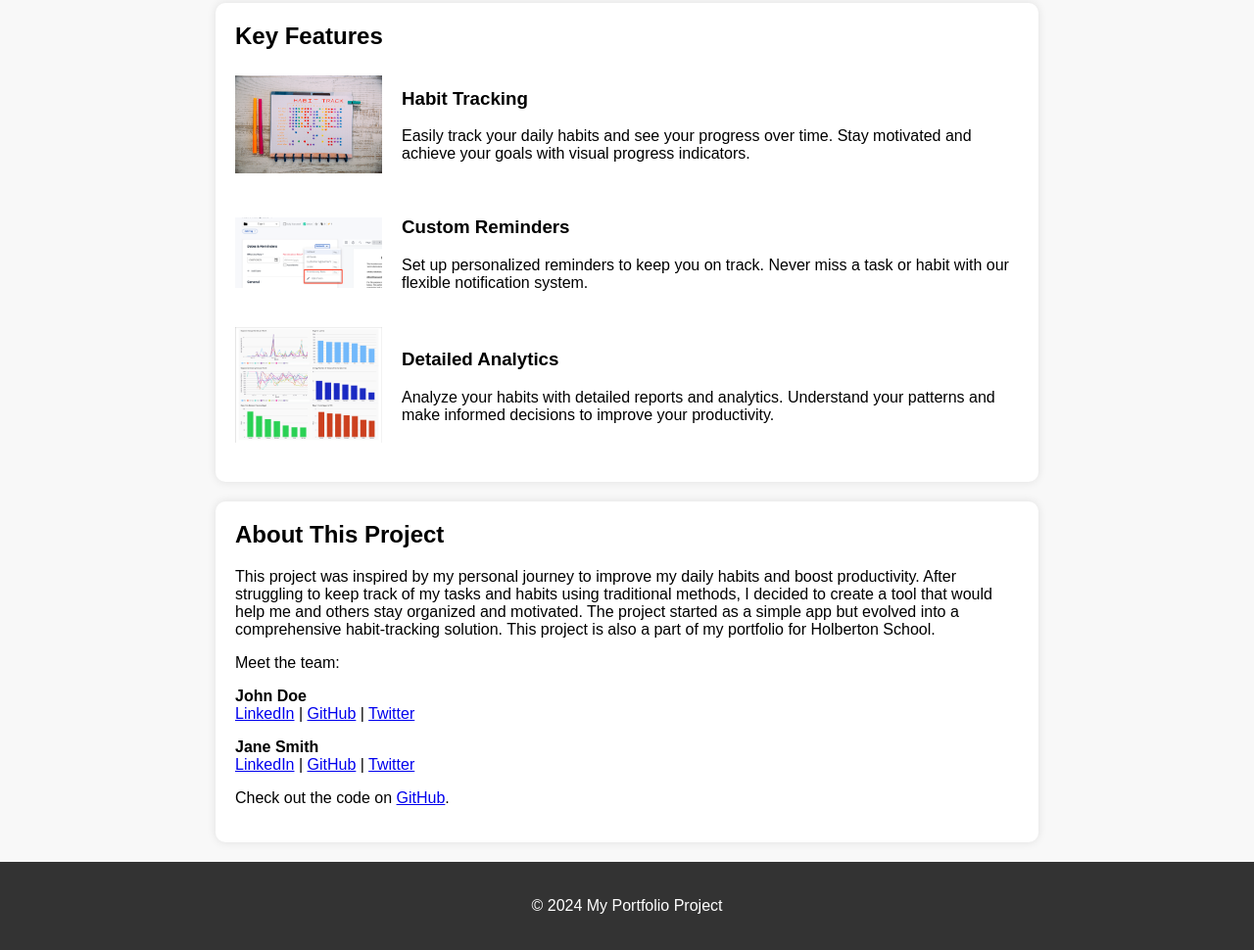
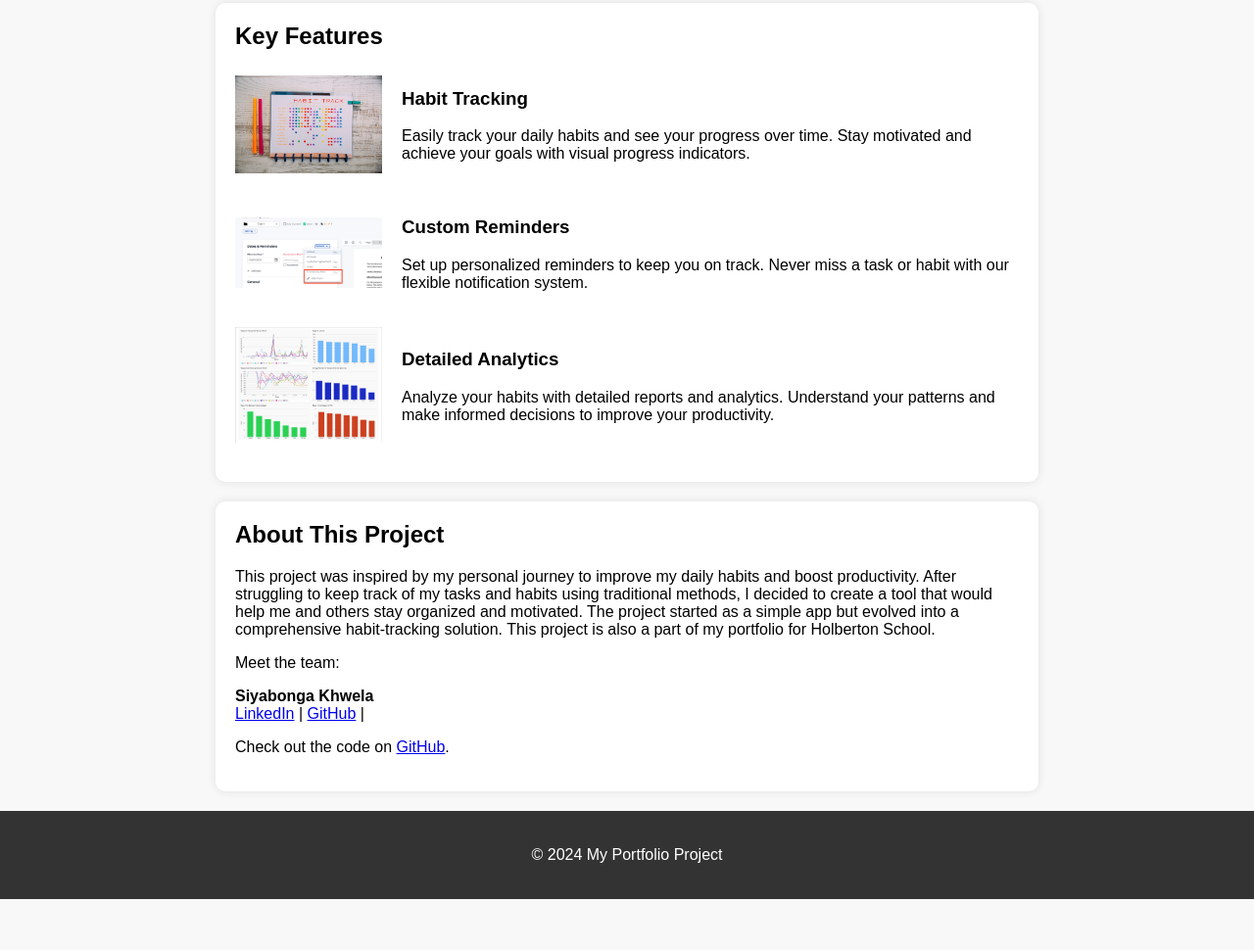
Before and after one commit to chi3fmhlongo/Portfolio-project, a plain HTML site: page index.html in a window 1280 px wide. Shown: the part 475-1445 px from the top of the page at 98% size. After the commit the page ends 1393 px from the top, so only its background shows below. Drawn offline with Linux system fonts and the light colour scheme.

Commit message:
Update index.html

```diff
--- a/index.html
+++ b/index.html
@@ -131,18 +131,11 @@
         <p>This project was inspired by my personal journey to improve my daily habits and boost productivity. After struggling to keep track of my tasks and habits using traditional methods, I decided to create a tool that would help me and others stay organized and motivated. The project started as a simple app but evolved into a comprehensive habit-tracking solution. This project is also a part of my portfolio for Holberton School.</p>
         <p>Meet the team:</p>
         <p>
-            <strong>John Doe</strong><br>
-            <a href="https://linkedin.com/in/johndoe" target="_blank">LinkedIn</a> |
-            <a href="https://github.com/johndoe" target="_blank">GitHub</a> |
-            <a href="https://twitter.com/johndoe" target="_blank">Twitter</a>
+            <strong>Siyabonga Khwela</strong><br>
+            <a href="https://linkedin.com/in/siyabonga.khwela" target="_blank">LinkedIn</a> |
+            <a href="https://github.com/chi3fmhlongo" target="_blank">GitHub</a> |
         </p>
-        <p>
-            <strong>Jane Smith</strong><br>
-            <a href="https://linkedin.com/in/janesmith" target="_blank">LinkedIn</a> |
-            <a href="https://github.com/janesmith" target="_blank">GitHub</a> |
-            <a href="https://twitter.com/janesmith" target="_blank">Twitter</a>
-        </p>
-        <p>Check out the code on <a href="https://github.com/project-repo" target="_blank">GitHub</a>.</p>
+        <p>Check out the code on <a href="https://github.com/chi3fmhlongo/Portfolio-project" target="_blank">GitHub</a>.</p>
     </div>
 
     <footer>
```
